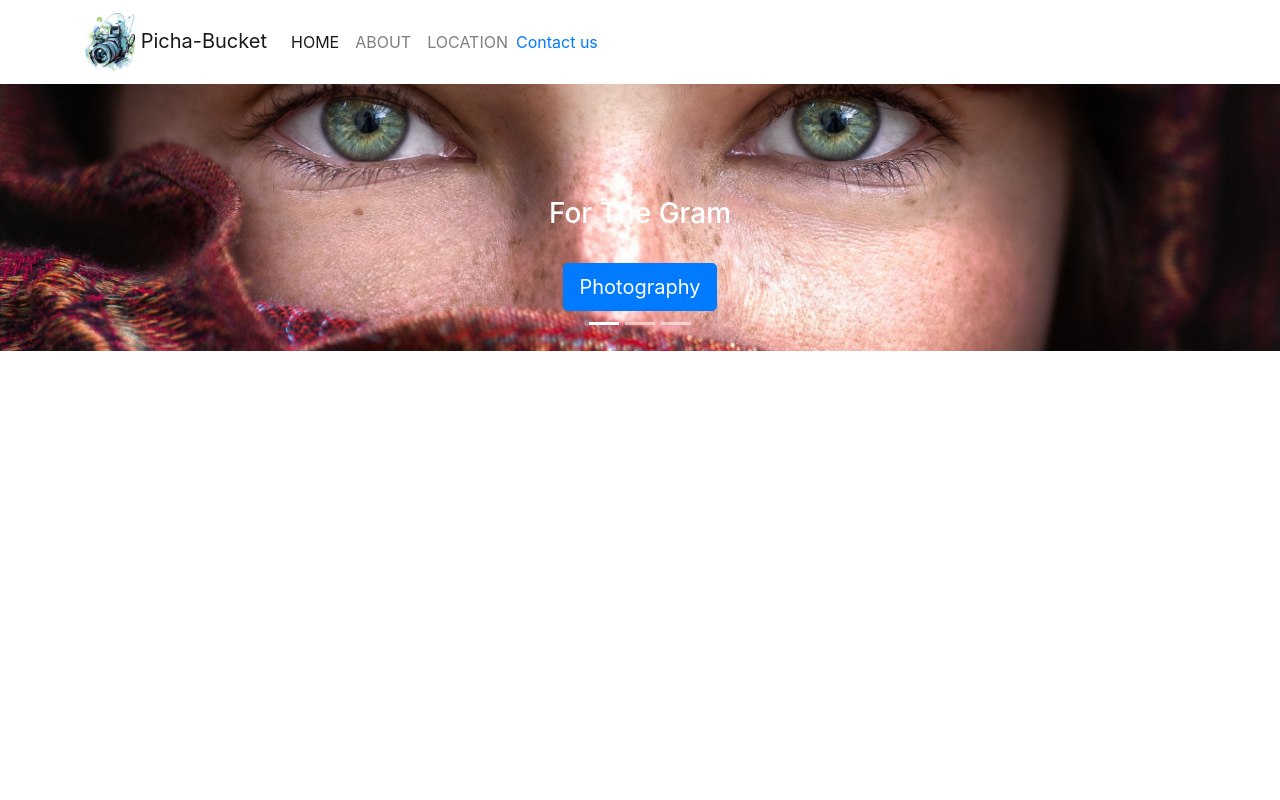
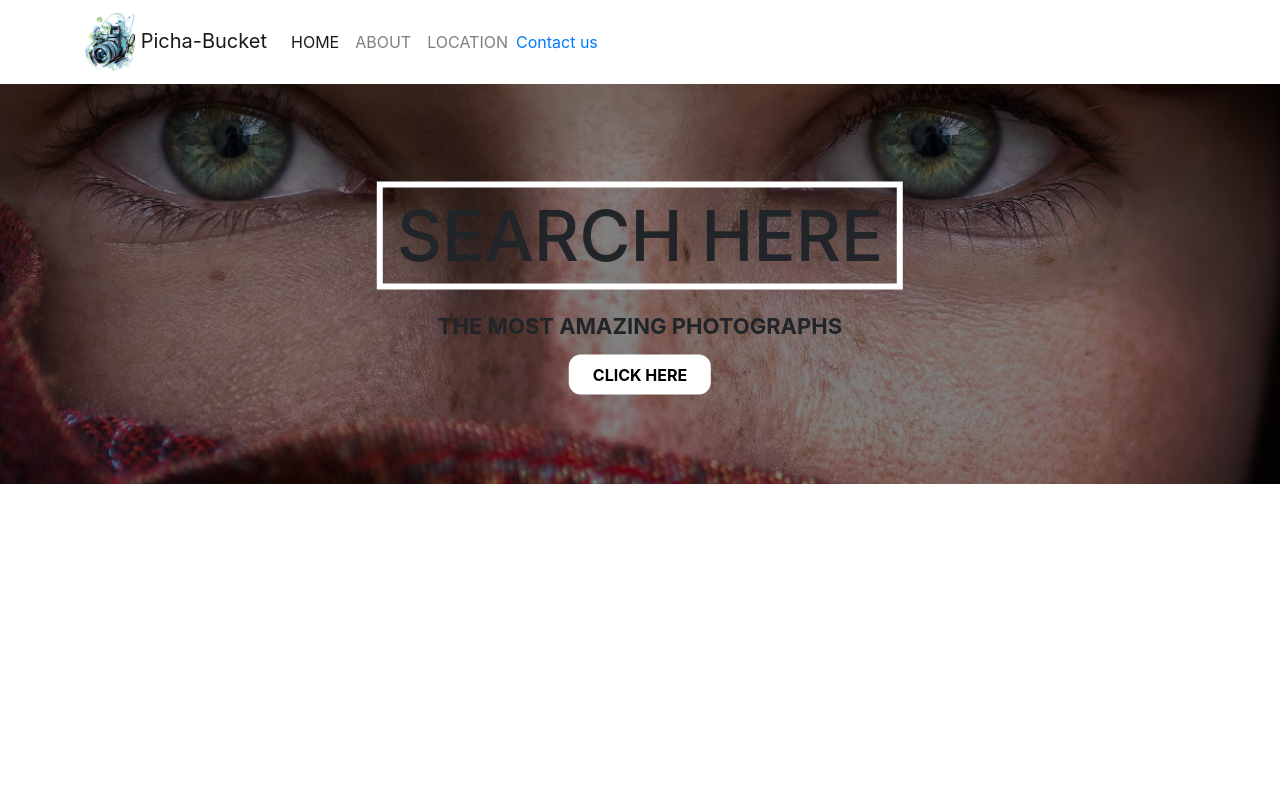
Before and after one commit to kagus-code/picha-bucket, a Django app: page / in a window 1280 px wide. Run offline with Django 3.2, Linux system fonts and the light colour scheme; some libraries are stand-ins or nearby versions.

Commit message:
replace slider with banner

```diff
--- a/pichaBucket/templates/index.html
+++ b/pichaBucket/templates/index.html
@@ -4,11 +4,37 @@
 {% load static%}
 
 
+
+
+{% block styles %}
+{% bootstrap_css %}
+<link rel="stylesheet" href="{% static 'css/landing.css'   %}">
+{% endblock %}
+
+
 {% block content %}
 {{block.super}}
 
+<div class="main-image">
+  <div class="inner">
+    <h1><span>SEARCH HERE</span></h1>
+    <span class="cen">The most Amazing Photographs</span>
+    <a class="button" href="#">Click here </a>
+  </div>
+</div>
+
+
+
+
+
+
+
+
+
+
+
  <!--image slides section-->
- <div>
+ <!-- <div>
   <div class="row">
     <div class="col-lg-12">
       <div id="slides" class="carousel slide" data-ride="carousel">
@@ -19,11 +45,11 @@
         </ul>
         <div class="carousel-inner">
           <div class="carousel-item active">
-            <img src="{% static 'images/top1.jpg' %}" alt="background image" class="img-fluid"  />
-            <div class="carousel-caption">
+            <img src="{% static 'images/top2.jpg' %}" alt="background image" class="img-fluid"  />
+            <div class="carousel-caption ">
               <h3>For The Gram</h3>
               <br />
-              <a href="#column-section">
+              <a href="#">
                 <button type="button" class="btn btn-primary btn-lg">
                   Photography
                 </button>
@@ -31,10 +57,10 @@
             </div>
           </div>
           <div class="carousel-item">
-            <img src="{% static 'images/top2.jpg'   %}" alt="background image2" class="img-fluid" />
+            <img src="{% static 'images/top3.jpg'   %}" alt="background image2" class="img-fluid" />
           </div>
           <div class="carousel-item">
-            <img src="{% static 'images/top3.jpg'   %}" alt="background image3" class="img-fluid" />
+            <img src="{% static 'images/top1.jpg'   %}" alt="background image3" class="img-fluid" />
             <div class="carousel-caption" id="african-caption">
               <h1>Amazing Pictures</h1>
             </div>
@@ -43,7 +69,7 @@
       </div>
     </div>
   </div>
-</div>
+</div> -->
 
 
 
--- /dev/null
+++ b/static/css/landing.css
@@ -0,0 +1,58 @@
+html, body {
+  height: 100%;
+  margin: 0;
+  padding: 0;
+  background: white;
+}
+
+.main-image{
+  position: relative;
+  background:linear-gradient(rgba(0,0,0,0.5),rgba(0,0,0,0.5)),url(/static/images/top1.jpg) no-repeat center;
+  background-size: cover;
+  height: 400px;
+  overflow: hidden;
+
+}
+
+.inner{
+  position: absolute;
+  top: 50%;
+  left: 50%;
+  transform: translate(-50%, -50%);
+  text-align: center;
+  font-weight: 700;
+  text-transform: uppercase;
+
+}
+
+.inner h1{
+  margin: 0;
+  font-size: 70px;
+}
+
+.inner h1 span{
+  border: 6px solid white;
+  padding: 6px 14px;display: inline-block;
+}
+
+
+
+.cen{
+  margin: 20px;
+  display: block;
+  font-size: 22px;
+}
+
+.button{
+  color: black;
+  padding: 10px 24px;
+  background: white;
+  text-decoration: none;
+  border-radius: 12px;
+  transition: .6s;
+}
+
+.button:hover{
+  opacity: .6;
+
+}
```
